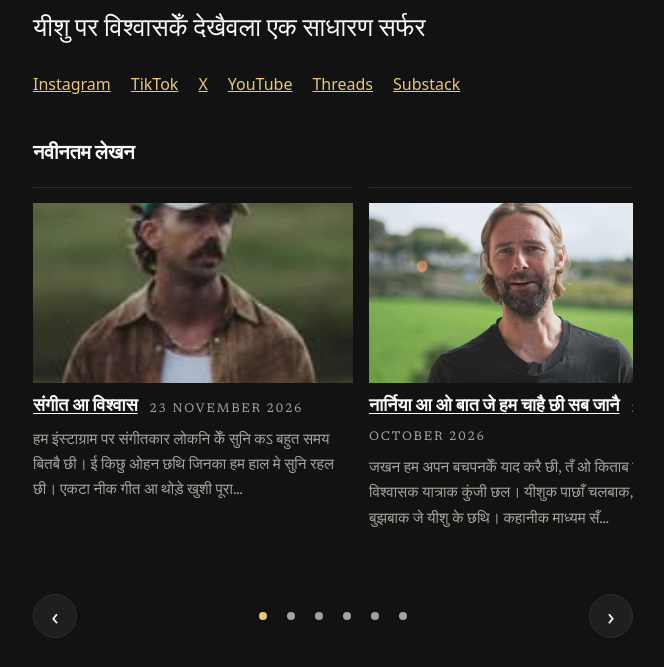
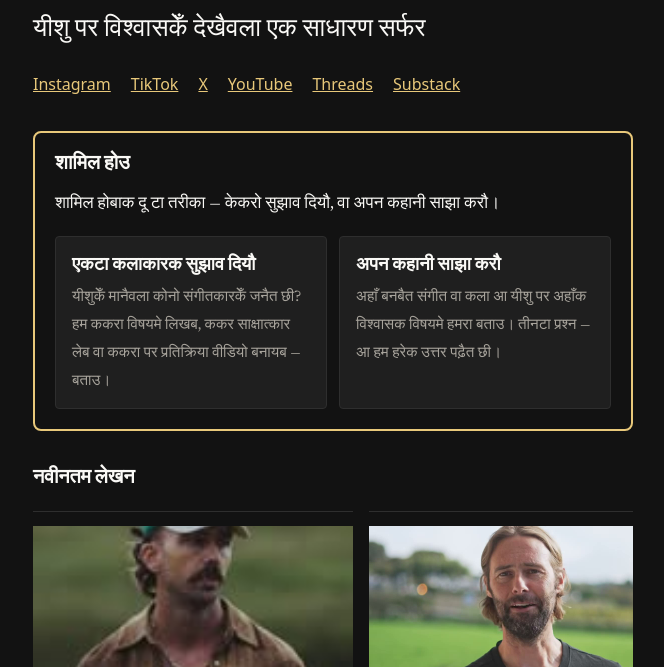
Before and after one commit to streamjonathan/jonathanmccallum-mai, an Eleventy site: page index.njk in a window 1280 px wide. Shown: the part 133-800 px from the top of the page, without its empty margins (307-971 px from the left). Built offline with nearby package versions, Linux system fonts and the light colour scheme; Eleventy itself is replaced by a stand-in of ours; files that its build step writes are made by us from their sources; files whose address does not match are found by name.

Commit message:
Get involved box (translated), linking to the main site's Suggest and Share pages
The two cards link to https://jonathanmccallum.com/suggest-an-artist/ and
https://jonathanmccallum.com/share-your-story/ — this language site has no
suggest/share pages of its own, and the Worker's session cookie is host-only
for jonathanmccallum.com (no CORS for cross-origin API calls), so sign-in and
the forms cannot run on a jonathanmccallum-<code>.pages.dev origin.
Deployment waits on the Cloudflare 20-project cap / clubhousejonathan token.

```diff
--- /dev/null
+++ b/_includes/get-involved.njk
@@ -0,0 +1,14 @@
+<section class="get-involved" aria-labelledby="get-involved-heading">
+  <h2 id="get-involved-heading">शामिल होउ</h2>
+  <p>शामिल होबाक दू टा तरीका — केकरो सुझाव दियौ, वा अपन कहानी साझा करौ।</p>
+  <div class="get-involved__cards">
+    <a class="get-involved__card" href="https://jonathanmccallum.com/suggest-an-artist/">
+      <strong>एकटा कलाकारक सुझाव दियौ</strong>
+      <span>यीशुकेँ मानैवला कोनो संगीतकारकेँ जनैत छी? हम ककरा विषयमे लिखब, ककर साक्षात्कार लेब वा ककरा पर प्रतिक्रिया वीडियो बनायब — बताउ।</span>
+    </a>
+    <a class="get-involved__card" href="https://jonathanmccallum.com/share-your-story/">
+      <strong>अपन कहानी साझा करौ</strong>
+      <span>अहाँ बनबैत संगीत वा कला आ यीशु पर अहाँक विश्वासक विषयमे हमरा बताउ। तीनटा प्रश्न — आ हम हरेक उत्तर पढ़ैत छी।</span>
+    </a>
+  </div>
+</section>
--- a/_includes/layouts/base.njk
+++ b/_includes/layouts/base.njk
@@ -132,8 +132,8 @@
 </script>
 {% endif %}
 <link rel="alternate" type="application/rss+xml" title="{{ site.title }}" href="/feed/">
-<link rel="preload" href="/css/style.css?v=12" as="style">
-<link rel="stylesheet" href="/css/style.css?v=12">
+<link rel="preload" href="/css/style.css?v=13" as="style">
+<link rel="stylesheet" href="/css/style.css?v=13">
 </head>
 <body>
 <a class="skip-link" href="#main">सामग्री पर जाउ</a>
--- a/_includes/layouts/page.njk
+++ b/_includes/layouts/page.njk
@@ -5,3 +5,6 @@ layout: layouts/base.njk
   <h1>{{ title }}</h1>
   {{ content | safe }}
 </article>
+{% if page.url != "/suggest-an-artist/" and page.url != "/share-your-story/" %}
+{% include "get-involved.njk" %}
+{% endif %}
--- a/_includes/layouts/post.njk
+++ b/_includes/layouts/post.njk
@@ -10,6 +10,7 @@ layout: layouts/base.njk
   {{ content | safe }}
   </div>
 </article>
+{% include "get-involved.njk" %}
 {% set prevPost = collections.publishedPosts | getPreviousCollectionItem(page) %}
 {% set nextPost = collections.publishedPosts | getNextCollectionItem(page) %}
 {% if prevPost or nextPost %}
--- a/css/style.css
+++ b/css/style.css
@@ -256,6 +256,32 @@ button[type="submit"] {
 /* Featured carousel: the newest articles in a slow-moving row, same
    scroll-snap pattern as the Watch row. The reader can swipe or scroll
    it by hand; the script below moves it along gently when left alone. */
+/* Get involved: the reader forms, on the main site, in a gold box so they pop out.
+   On this language site the two cards link to jonathanmccallum.com, where
+   sign-in and the forms live (the session cookie is host-only for the main
+   site, so they cannot run here). */
+.get-involved {
+  border: 2px solid var(--link);
+  border-radius: 0.5rem;
+  padding: 1rem 1.25rem 1.25rem;
+  margin: 0 0 1.5rem;
+}
+.get-involved h2 { margin-top: 0; }
+.get-involved__cards { display: flex; flex-wrap: wrap; gap: 0.75rem; margin-top: 0.75rem; }
+.get-involved__card {
+  flex: 1 1 16rem;
+  display: block;
+  padding: 0.75rem 1rem;
+  border: 1px solid var(--line);
+  border-radius: 0.25rem;
+  background: var(--code-bg);
+  color: var(--text);
+  text-decoration: none;
+}
+.get-involved__card:hover { border-color: var(--link); }
+.get-involved__card strong { display: block; font-family: "Fraunces", Georgia, "Iowan Old Style", "Times New Roman", serif; font-size: 1.15rem; margin-bottom: 0.25rem; }
+.get-involved__card span { color: var(--muted); font-size: 0.95rem; }
+
 .featured { margin-top: 1.5rem; }
 .featured-row { display: flex; gap: 1rem; overflow-x: auto; scroll-snap-type: x mandatory; list-style: none; padding: 0 0 0.5rem; margin: 1rem 0; }
 /* The arrows and dots are the navigation now, so the row's own
--- a/index.njk
+++ b/index.njk
@@ -17,6 +17,8 @@ eleventyExcludeFromCollections: true
   <a href="https://www.threads.com/@jonamccallum">Threads</a>
   <a href="https://jonamccallum.substack.com">Substack</a>
 </p>
+
+{% include "get-involved.njk" %}
 
 <section class="featured" data-fade aria-labelledby="featured-heading">
   <h2 id="featured-heading">नवीनतम लेखन</h2>
```
